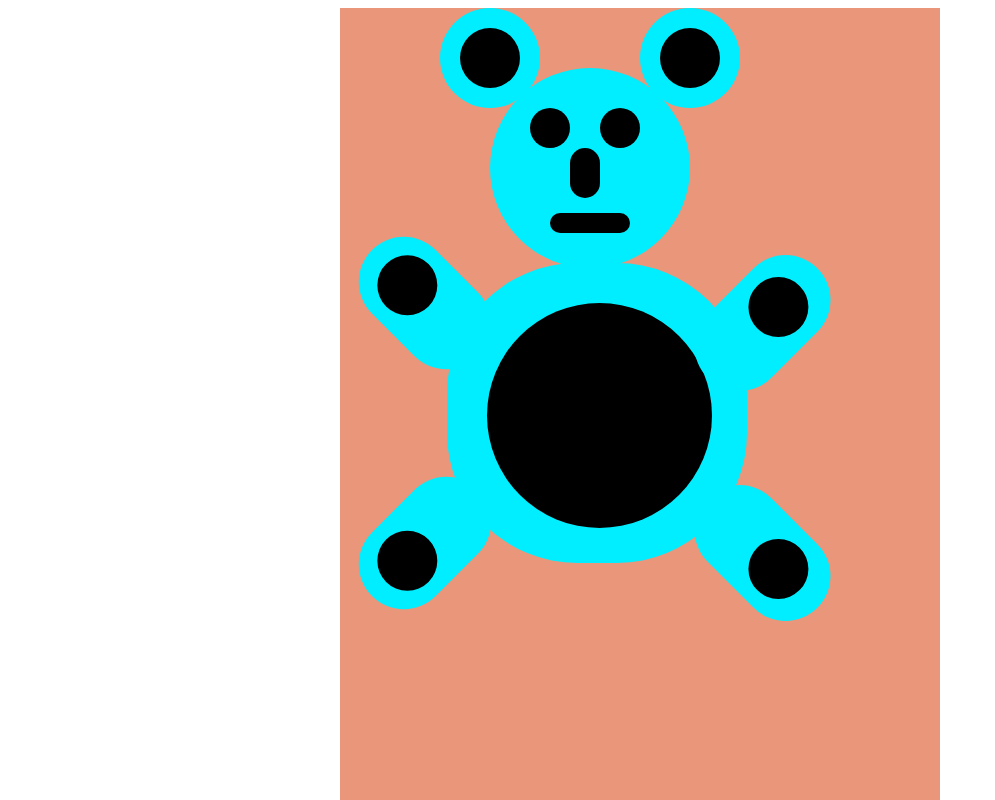
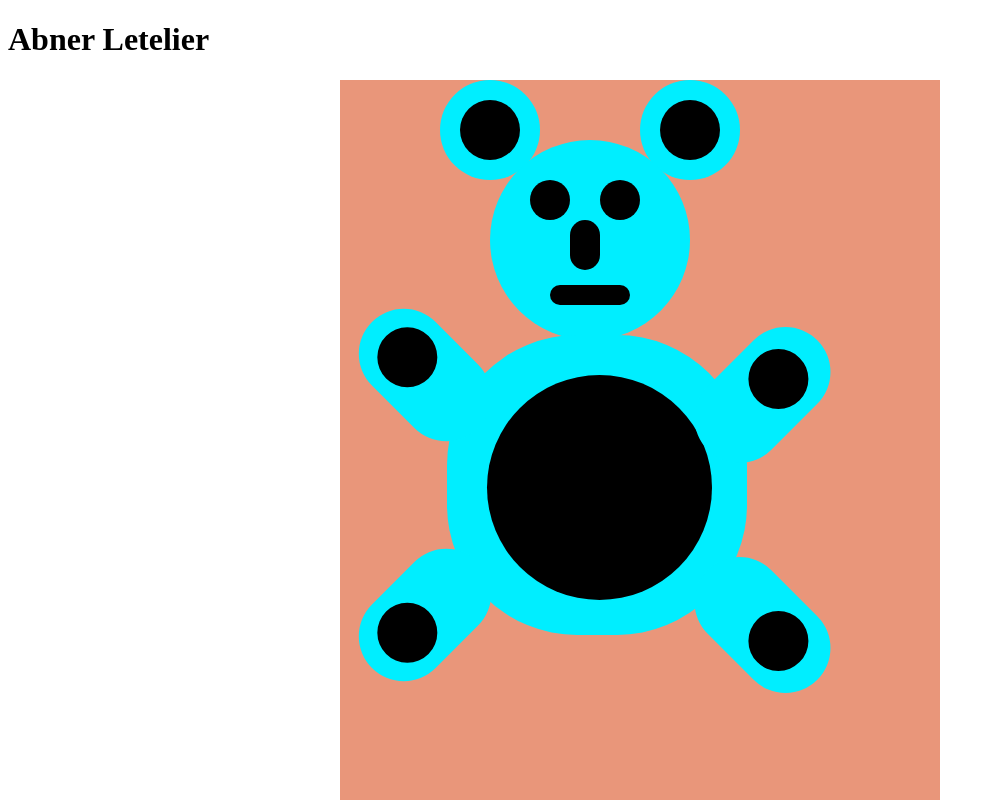
Before and after one commit to AbnerEstudiante/Tarea-1, a plain HTML site: page index.html in a window 1280 px wide. Shown: the top 800 px of the page, without its empty margins (0-995 px from the left). Drawn offline with Linux system fonts and the light colour scheme.

Commit message:
Update index.html

```diff
--- a/index.html
+++ b/index.html
@@ -8,6 +8,7 @@
     <title>Document</title>
 </head>
 <body>
+    <h1>Abner Letelier</h1>
     <div id="contenedor">
         <div id="caja1">
             <div id="caja1-1">
```
